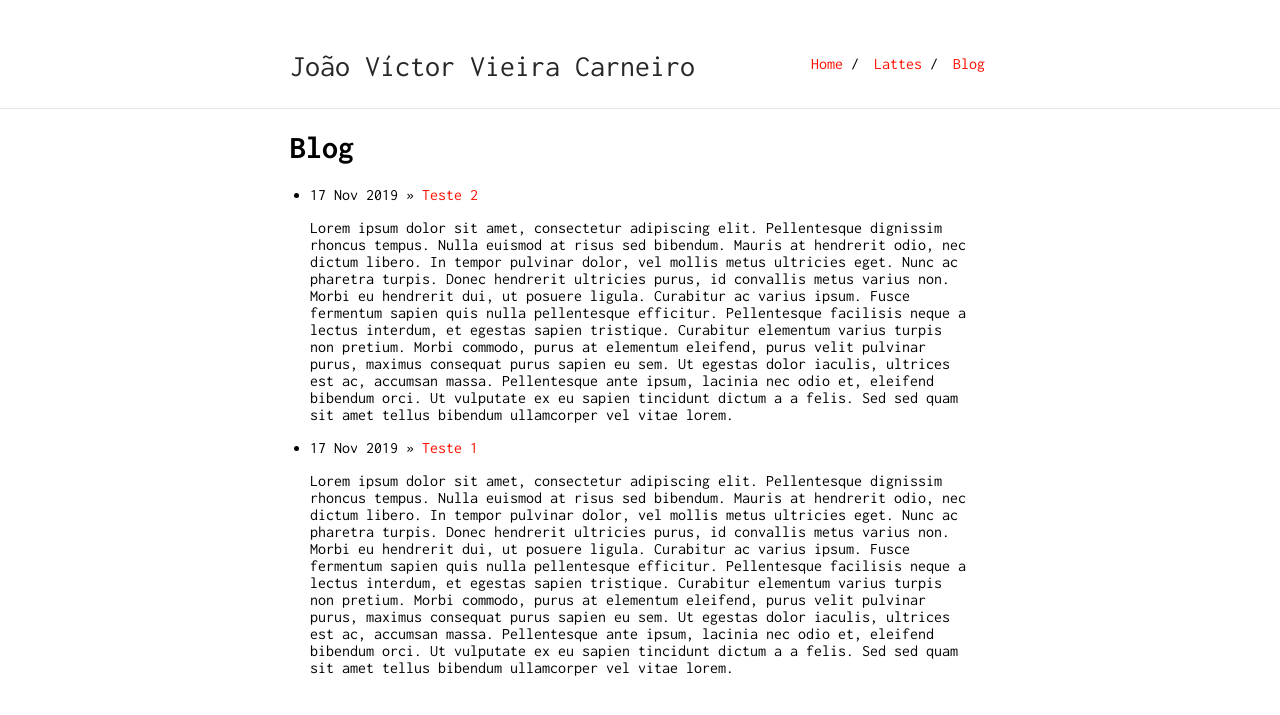
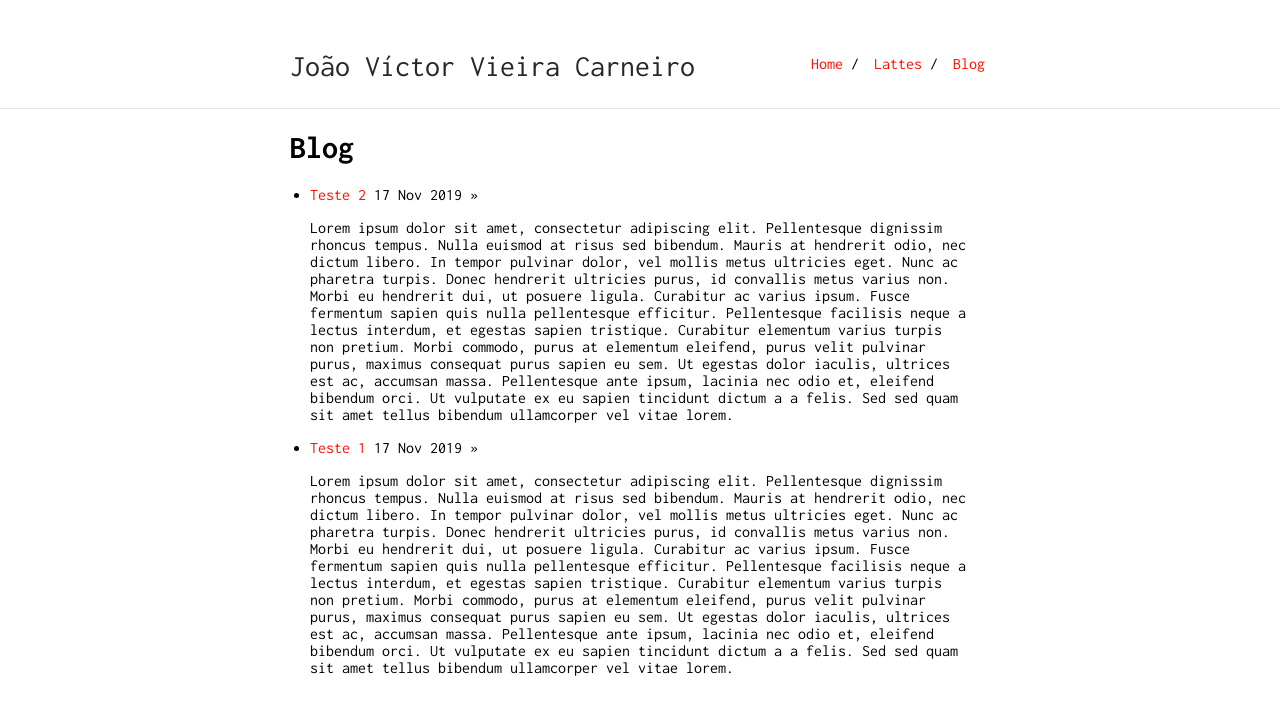
Before and after one commit to joaovvcarneiro/joaovvcarneiro.github.io, a Jekyll site: the page built from blog/index.html, in a window 1280 px wide. Shown: the top 715 px of the page. Built offline with Jekyll 4.4.1, drawn with Linux system fonts in a browser that asks for light colours; the list of posts is cut into pages by our own code.

Commit message:
Update index.html

```diff
--- a/blog/index.html
+++ b/blog/index.html
@@ -8,10 +8,10 @@ title: Blog
 <ul class="posts">
   {% for post in site.posts %}
         <li>
-        <span>{{ post.date | date_to_string }}</span> »
             <a href="{{ post.url }}" title="{{ post.title }}">
                 {{ post.title }}
             </a>
+            <span> {{ post.date | date_to_string }} </span> »
             {{ post.excerpt }}
         </li>
   {% endfor %}
```
Lines whose indentation alone changed are shown as unchanged.
